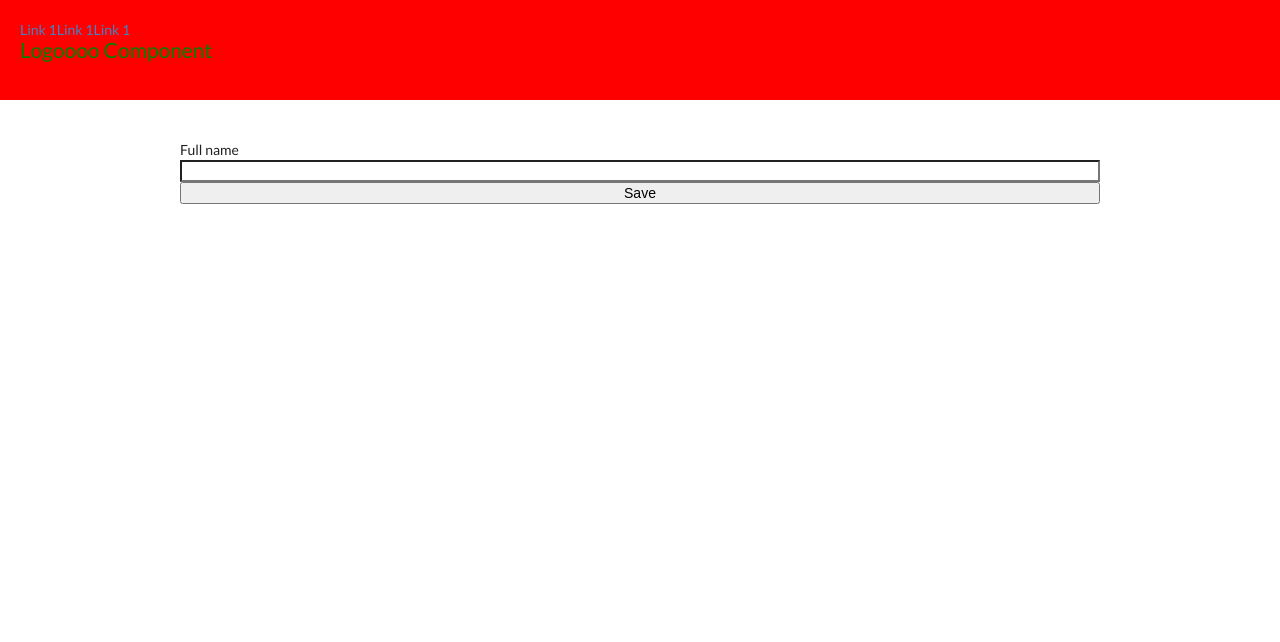
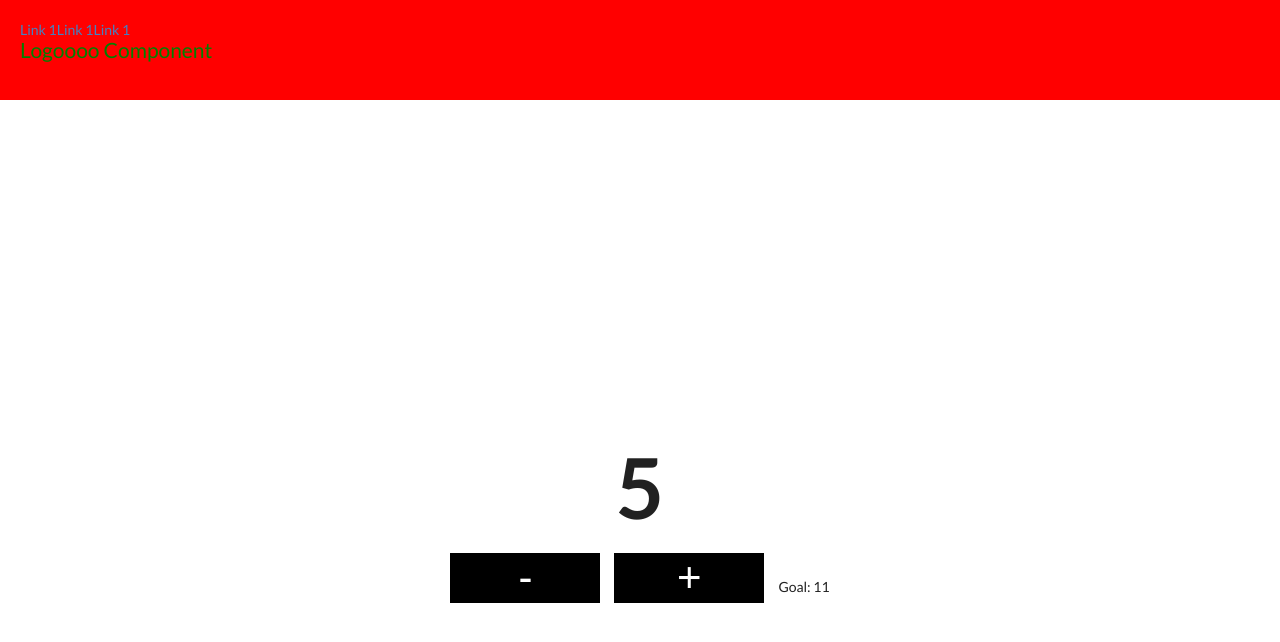
Before and after one commit to Mikeus/react-basics, a React (Create React App) app: page / in a window 1280 px wide. Shown: the top 642 px of the page. Built offline with nearby package versions, Linux system fonts and the light colour scheme.

Commit message:
END - Using Class Based Components

```diff
--- a/src/components/App.js
+++ b/src/components/App.js
@@ -1,5 +1,5 @@
 import React from 'react'
-import Form from './form/Form'
+import Counter from './counterClass/Counter'
 import Header from './Header'
 import Logo from './Logo'
 
@@ -22,8 +22,8 @@ const App = (props) => {
           padding: '20px 20px',
         }}
       >
-        {/* <Counter /> */}
-        <Form />
+        <Counter />
+        {/* <Form /> */}
       </main>
     </>
   )
--- /dev/null
+++ b/src/components/counterClass/Button.js
@@ -0,0 +1,36 @@
+const Button = (props) => {
+  const clickedButton = () => {
+    // if (props.goal === props.points) {
+    //   props.setGoal(props.points * 2)
+    // }
+    if (props.value === 'plus') {
+      props.setPoints(props.points + 1)
+    } else {
+      props.setPoints(props.points - 1)
+    }
+
+    // console.log('button clicked!')
+  }
+
+  const mouseEnters = (e) => {
+    // console.log('Mouse went on top of button')
+    // console.log(e)
+  }
+  const mouseleave = (e) => {
+    // console.log('Mouse went on top of leave')
+    // console.log(e)
+  }
+
+  return (
+    <button
+      className='counter__button'
+      onClick={clickedButton}
+      onMouseEnter={mouseEnters}
+      onMouseLeave={mouseleave}
+    >
+      {props.children}
+    </button>
+  )
+}
+
+export default Button
--- /dev/null
+++ b/src/components/counterClass/Counter.js
@@ -0,0 +1,112 @@
+import React from 'react'
+import Button from './Button'
+import Number from './Number'
+
+class Counter extends React.Component {
+  constructor(props) {
+    super(props)
+    // this.state = '34'
+    // this.state = {
+    //   points: 5,
+    //   goal: 11,
+  }
+  state = {
+    points: 5,
+    goal: 11,
+    // this.setPoints = this.setPoints.bind(this)
+  }
+
+  setPoints = (point) => {
+    this.setState(
+      {
+        ...this.state,
+        points: point,
+      },
+      () => {
+        if (this.state.goal === this.state.points) {
+          this.setGoal(this.state.points * 2)
+        }
+      }
+    )
+  }
+  setGoal = (goal) => {
+    this.setState({
+      ...this.state,
+      goal: goal,
+    })
+  }
+  render() {
+    return (
+      <div className='counter'>
+        <Number digit={this.state.points} />
+        <div className='counter__buttons'>
+          <Button
+            points={this.state.points}
+            setPoints={this.setPoints}
+            value='minus'
+            goal={this.state.goal}
+            setGoal={this.setGoal}
+          >
+            -
+          </Button>
+          <Button
+            points={this.state.points}
+            setPoints={this.setPoints}
+            value='plus'
+            goal={this.state.goal}
+            setGoal={this.setGoal}
+          >
+            +
+          </Button>
+          Goal: {this.state.goal}
+        </div>
+      </div>
+    )
+  }
+}
+
+// const Counter = () => {
+//   const [points, setPoints] = useState(0)
+//   const [goal, setGoal] = useState(11)
+//   useEffect(() => {
+//     console.log('Run every single time thrres render and data chenges ')
+//     console.log('A')
+//   })
+//   useEffect(() => {
+//     console.log('Run on first render ')
+//     console.log('B')
+//   }, [])
+//   useEffect(() => {
+//     console.log('Run on first render and when goal changes ')
+//     console.log('c')
+//   }, [goal])
+//   // console.log(useState(points))
+//   return (
+//     <div className='counter'>
+//       <Number digit={points} />
+//       <div className='counter__buttons'>
+//         <Button
+//           points={points}
+//           setPoints={setPoints}
+//           value='minus'
+//           goal={goal}
+//           setGoal={setGoal}
+//         >
+//           -
+//         </Button>
+//         <Button
+//           points={points}
+//           setPoints={setPoints}
+//           value='plus'
+//           goal={goal}
+//           setGoal={setGoal}
+//         >
+//           +
+//         </Button>
+//         Goal: {goal}
+//       </div>
+//     </div>
+//   )
+// }
+
+export default Counter
--- /dev/null
+++ b/src/components/counterClass/Number.js
@@ -0,0 +1,5 @@
+const Number = (props) => {
+  return <div className='counter__number'>{props.digit}</div>
+}
+
+export default Number
```
